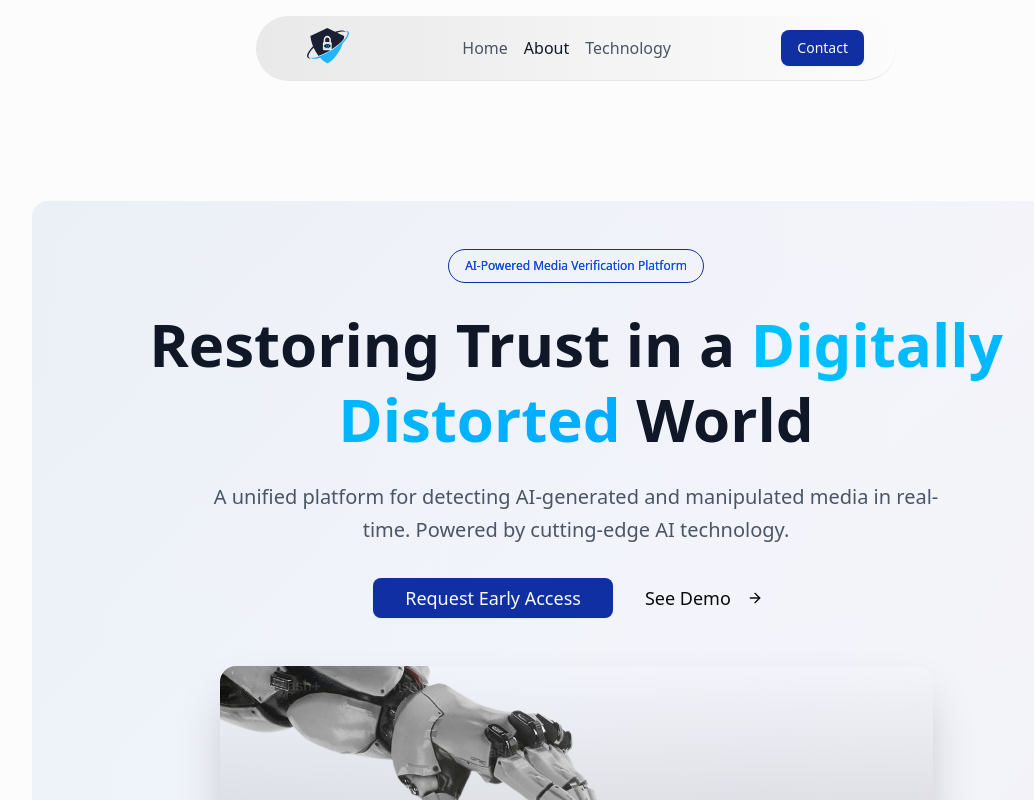
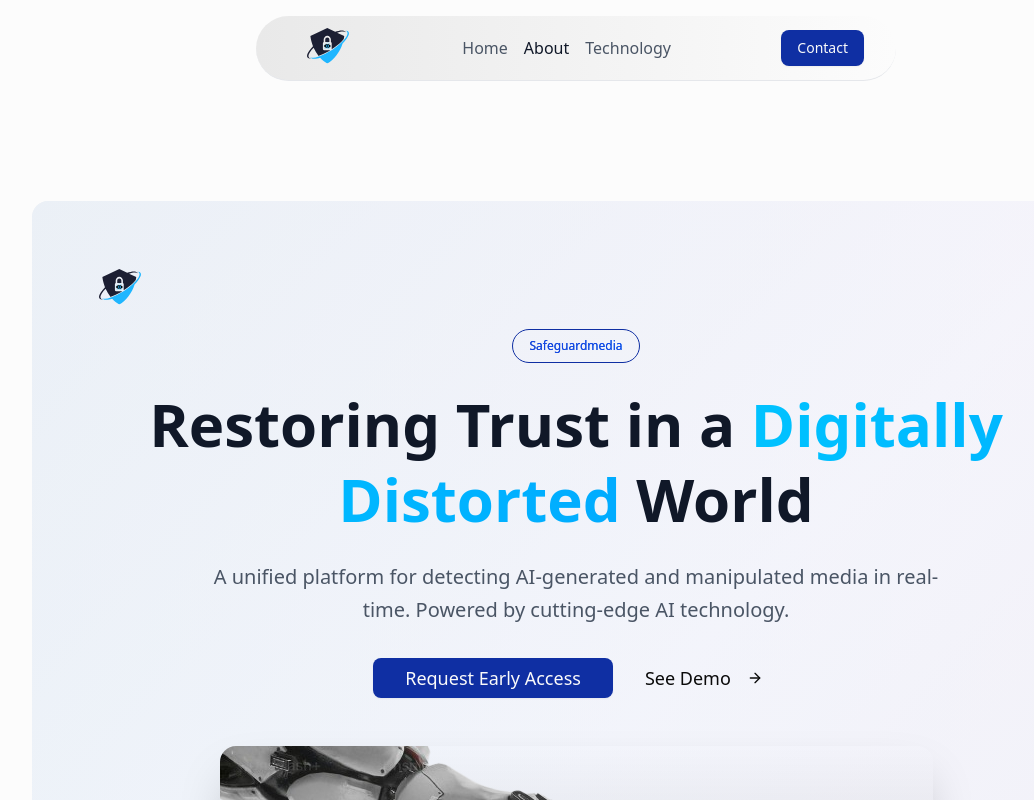
Before and after one commit to miracle73/Hedge, a React (Vite) app: page / in a window 1280 px wide. Shown: the top 800 px of the page, without its empty margins (64-1098 px from the left). Built offline with nearby package versions, Linux system fonts and the light colour scheme.

Commit message:
Recent Adjustments

```diff
--- a/src/pages/home.tsx
+++ b/src/pages/home.tsx
@@ -224,11 +224,18 @@ export default function Home() {
           <div className="text-center mb-12 relative z-10">
             {/* Badge */}
             <div className="mb-6">
+              <div className="w-20 h-20 max-sm:w-12 max-sm:h-12 rounded-full flex items-center justify-center">
+                <img
+                  src={SecondLogo}
+                  alt="logo"
+                  className="max-lg:h-16 max-lg:w-16"
+                />
+              </div>
               <Badge
                 variant="secondary"
                 className="bg-[#0F2FA30D] rounded-full border bg-gradient-to-r from-[#0F2FA3] to-[#0080FF] bg-clip-text text-transparent text-blue-700 border-[#0F2FA3] px-4 py-2"
               >
-                AI-Powered Media Verification Platform
+                Safeguardmedia
               </Badge>
             </div>
 
```
